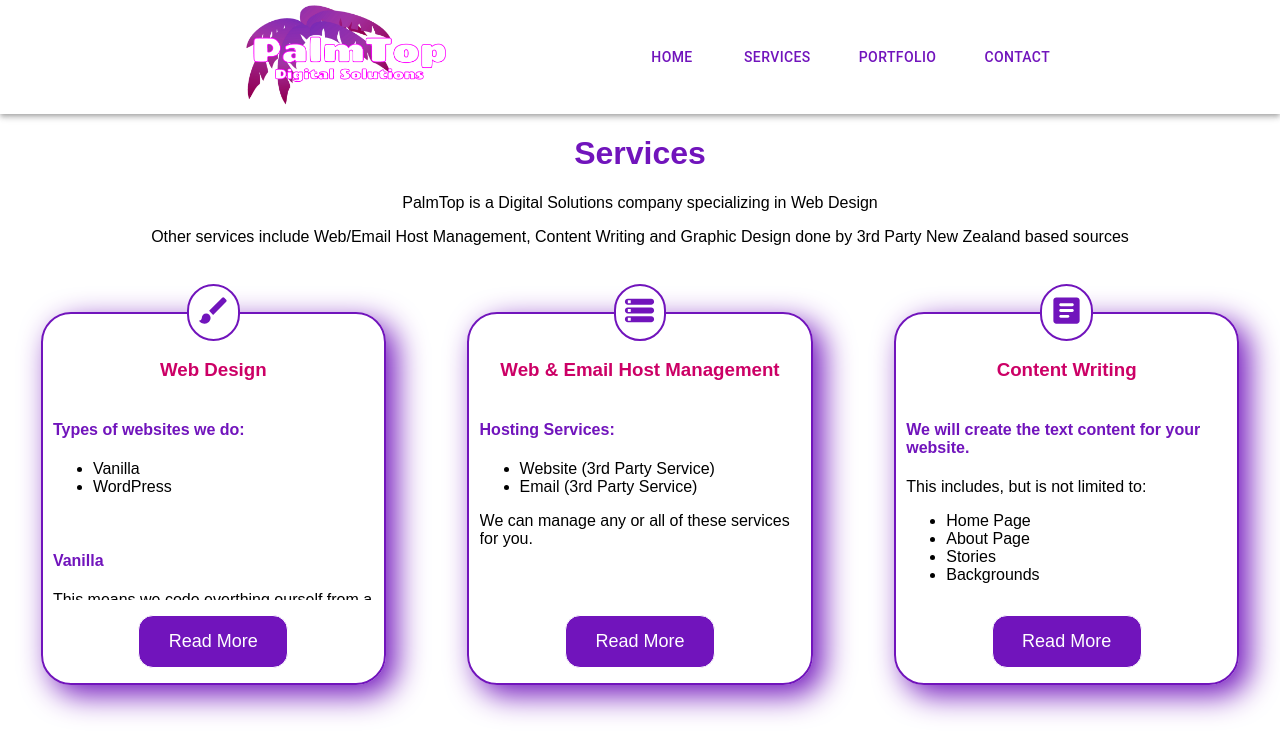
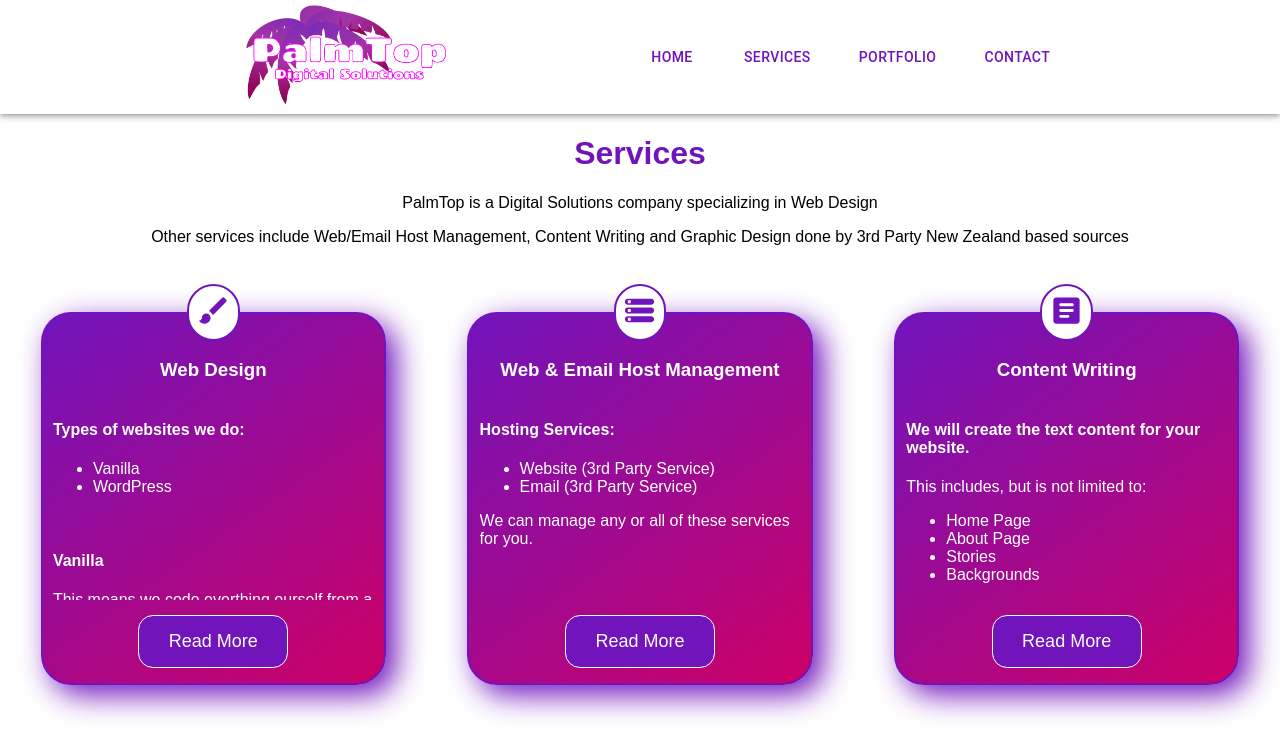
Before and after one commit to JRossouwGitHub/PalmTop, a Next.js app: page /services in a window 1280 px wide. Shown: the top 755 px of the page. Built offline with nearby package versions, Linux system fonts and the light colour scheme.

Commit message:
Changed Services card design

```diff
--- a/styles/Services.module.css
+++ b/styles/Services.module.css
@@ -32,6 +32,8 @@
     border-radius: 30px;
     box-shadow: 10px 10px 30px var(--primary);
     width: 80%;
+    color: white;
+    background: linear-gradient(145deg, var(--primary) 0%, var(--secondary) 100%);
 }
 
 .card:hover{
@@ -50,11 +52,11 @@
 }
 
 .title{
-    color: var(--secondary);
+    color: white;
 }
 
 .item h4, .itemE h4{
-    color: var(--primary);
+    color: white;
 }
 
 .desc{
```
